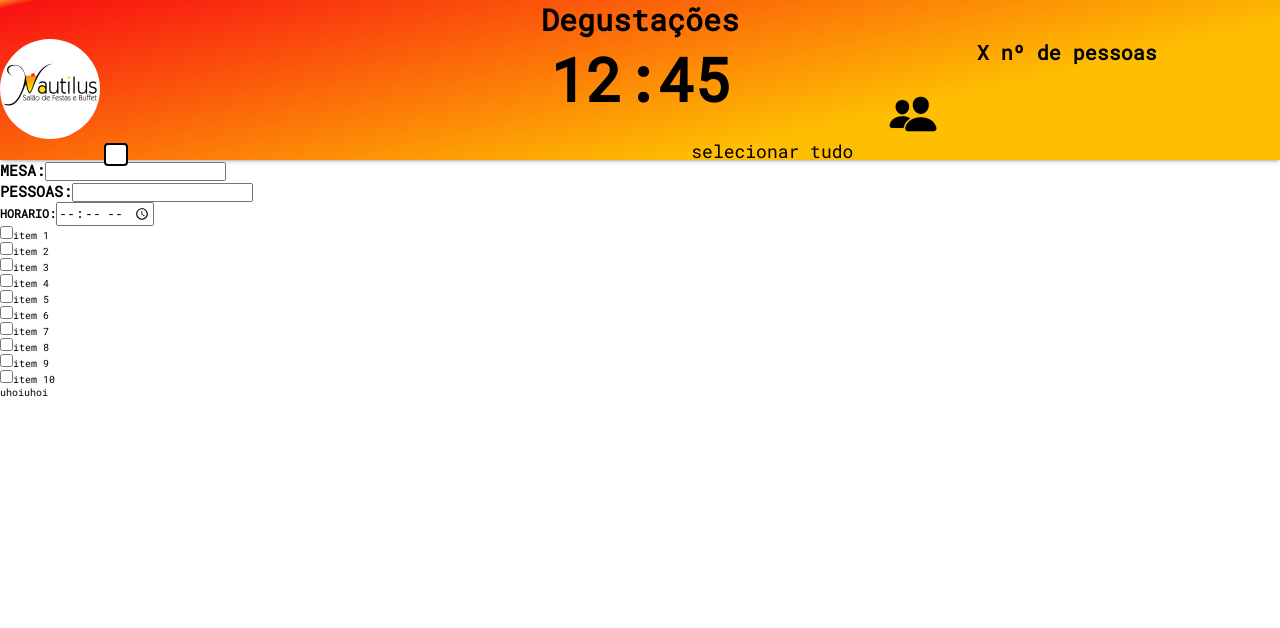
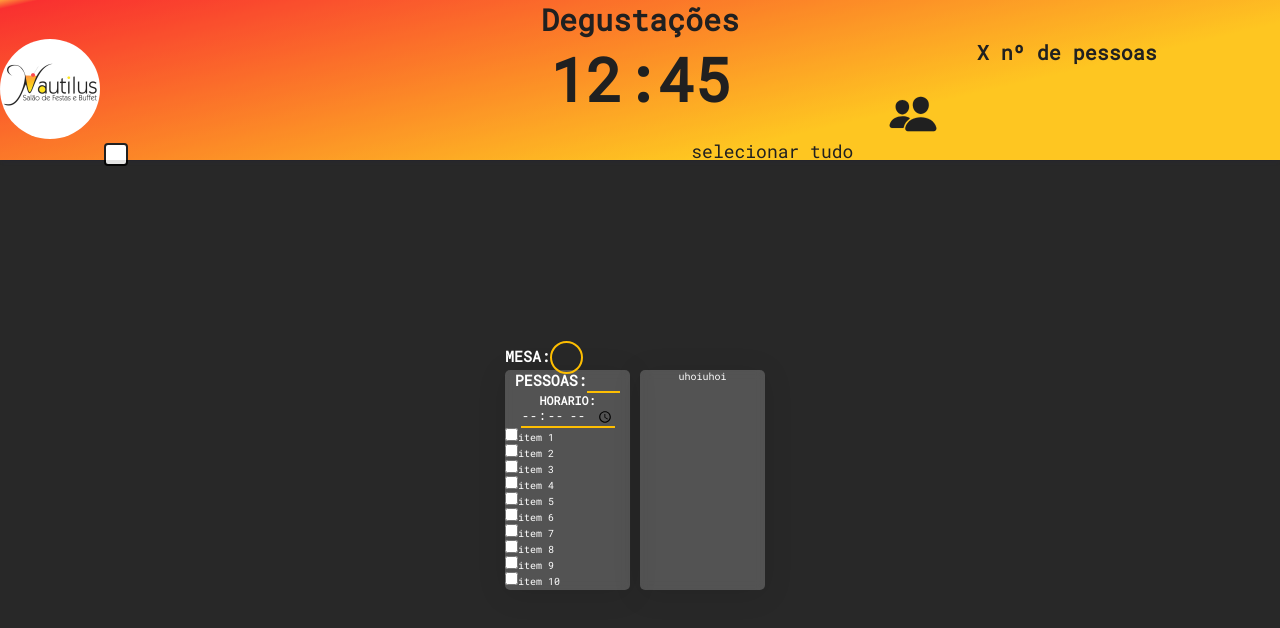
Before and after one commit to Flxcko77/Degustacao-Nautilus, a plain HTML site: page index.html in a window 1280 px wide. Drawn offline with nearby package versions, Linux system fonts and the light colour scheme.

Commit message:
:lipstick: estilização da lista

```diff
--- a/style.css
+++ b/style.css
@@ -20,6 +20,7 @@ header{
     background: rgb(254,190,1);
     background: linear-gradient(347deg, rgba(254,190,1,1) 30%, rgba(249,18,18,1) 98%, rgba(255,144,32,1) 100%);
     box-shadow: rgba(50, 50, 93, 0.25) 0px 2px 5px -1px, rgba(0, 0, 0, 0.3) 0px 1px 3px -1px;
+    opacity: 87%;
 }
 .container-header{
     height: 20vh;
@@ -91,3 +92,72 @@ ion-icon{
     margin-top: 5em;
     margin-left: 2em;
 }
+
+main{
+    width: 100%;
+    height: 80vh;
+    background-color: #282828;;
+}
+
+.container-main #lista-mesas {
+    display: flex;
+    flex-wrap: wrap;
+    justify-content: center;
+    align-items: center;
+    width: 100%;
+    height: 80vh;
+}
+
+.container-main .cards-mesas{
+    background: rgba(255, 255, 255, 0.2);
+    box-shadow: 0 4px 30px rgb(0 0 0 / 10%);
+    backdrop-filter: blur(4.4px);
+    width: 125px;
+    height: 220px;
+    border-radius: 5px;
+    margin-right: 1em;
+    list-style: none;
+    text-align: center;
+    color: white;
+}
+
+.container-main li .input-mesa {
+    width: 2.5em;
+    height: 2.5em;
+    border-radius: 80px;
+    text-align: center;
+    border: 2px solid rgb(254,190,1);
+    background: none;
+    color: white;
+}
+
+.container-main li .num-mesa{
+    position: absolute;
+    margin-top: -29px;
+}
+
+.container-main li .input-pessoas {
+    width: 2.5em;
+    height: 1.5em;
+    text-align: center;
+    border: none;
+    border-bottom: 2px solid rgb(254,190,1);
+    background: none;
+    color: white;
+
+}
+
+.container-main li h3 input{
+    height: 1.5em;
+    text-align: center;
+    border: none;
+    border-bottom: 2px solid rgb(254,190,1);
+    background: none;
+    color: white;
+}
+
+.lista-salgados{
+    list-style: none;
+    width: 100%;
+    text-align: left;
+}
```
